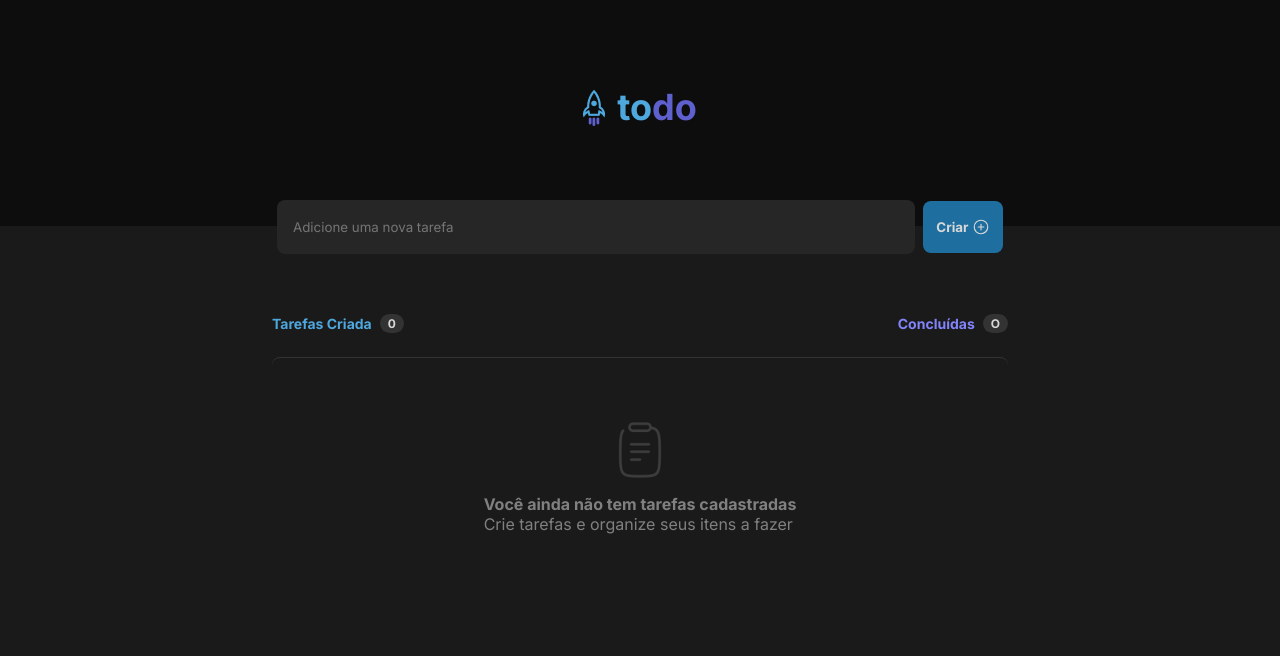
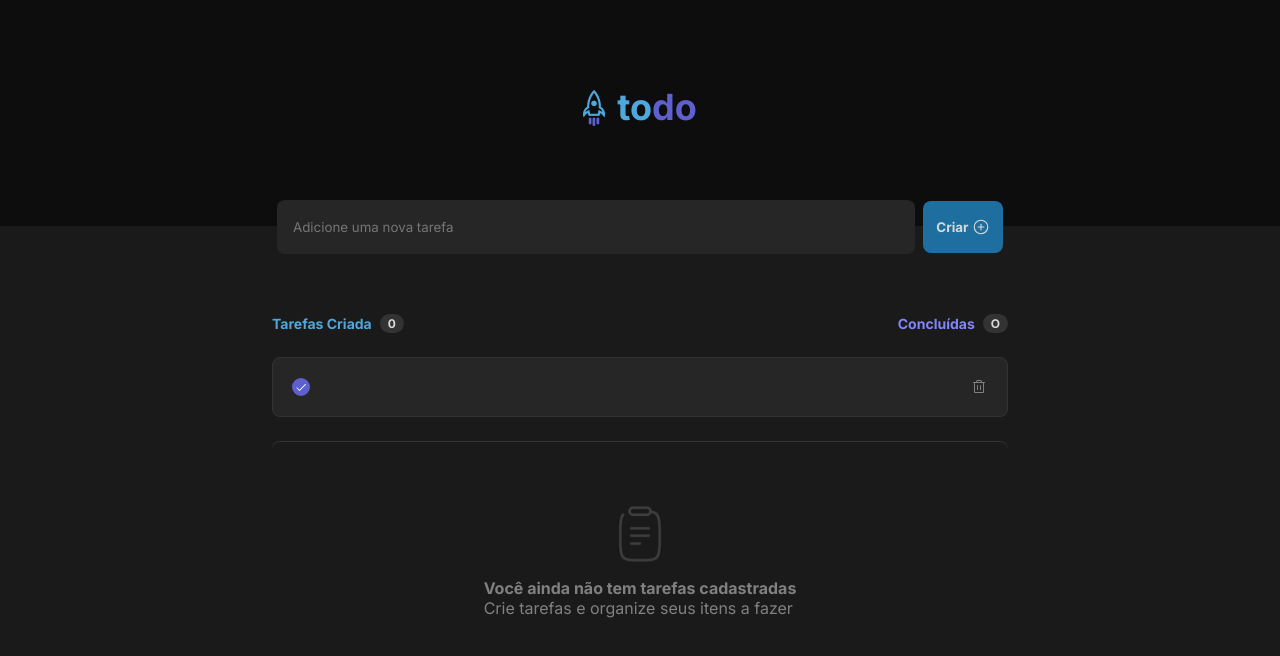
Before and after one commit to Alessandro0003/todo-list, a React (Vite) app: page / in a window 1280 px wide. Shown: the top 656 px of the page. Built offline with nearby package versions, Linux system fonts and the light colour scheme.

Commit message:
🔥 feat: creating component to tasks

```diff
--- a/src/App.tsx
+++ b/src/App.tsx
@@ -4,6 +4,13 @@ import styles from './App.module.css'
 import { Empty } from './components/list/Empty'
 import { ListHeader } from './components/list/ListHeader'
 import { ButtonAdd } from './components/ButtonAdd'
+import { Tasks } from './components/list/Tasks'
+
+export interface ITask {
+  id: number
+  text: string
+  isChecked: boolean
+}
 
 export function App() {
   return (
@@ -16,6 +23,8 @@ export function App() {
         </div>
         <div className={styles.center}>
           <ListHeader />
+          <Tasks />
+
           <Empty />
         </div>
       </section>
--- /dev/null
+++ b/src/components/list/Tasks.module.css
@@ -0,0 +1,94 @@
+.container {
+    display: flex;
+    flex: 1;
+    gap: 0.75rem;
+
+    align-items: center;
+    justify-content: space-between;
+
+    padding: 1rem;
+    border-radius: 8px;
+
+    background-color: var(--gray-500);
+    border: 1px solid var(--gray-400);
+}
+
+.container div {
+    display: flex;
+}
+
+.container label {
+    display: flex;
+    padding: 3px;
+    align-items: center;
+    gap: 0.75rem;
+}
+
+.container label input[type='checkbox'] {
+    display: none;
+}
+
+.checkbox {
+    border-radius: 100%;
+    height: 1.125rem;
+    width: 1.125rem;
+
+    transition: 0.2s all;
+
+    display: flex;
+    align-items: center;
+    justify-content: center;
+}
+
+.checkbox-unchecked {
+    border: 2px solid var(--blue-500);
+}
+
+.checkbox-unchecked:hover {
+    background-color: rgba(30, 111, 159, 0.2);
+}
+
+.checkbox-checked {
+    border: 2px solid var(--purple-700);
+    background-color: var(--purple-700);
+}
+
+.checkbox-checked:hover {
+    border: 2px solid var(--purple-500);
+    background-color: var(--purple-500);
+}
+
+.paragraph {
+    font-size: 0.875rem;
+    line-height: 140%;
+    user-select: none;
+
+    transition: 0.2s all;
+}
+
+.paragraph-checked {
+    text-decoration: line-through;
+    color: var(--gray-300);
+}
+
+.container button {
+    border: none;
+    background-color: transparent;
+    border-radius: 4px;
+
+    padding: 5px 4px 2px 4px;
+
+    transition: 0.2s background-color;
+}
+
+  container button line, .container button path {
+    transition: 0.2s fill;
+}
+
+.container button:hover {
+    background-color: var(--gray-400);
+}
+
+.container button:hover line, .container button:hover path {
+    fill: var(--red-700);
+}
--- /dev/null
+++ b/src/components/list/Tasks.tsx
@@ -0,0 +1,27 @@
+import styles from './Tasks.module.css'
+import { Trash, Check } from '@phosphor-icons/react'
+
+export function Tasks() {
+  const checkboxCheckedClassname =
+    styles['checkbox-checked'] ?? styles['checkbox-unchecked']
+  const paragraphCheckedClassname = styles['paragraph-checked']
+
+  return (
+    <div className={styles.container}>
+      <div>
+        <label htmlFor="checkbox">
+          <input readOnly type="checkbox" />
+          <span className={`${styles.checkbox} ${checkboxCheckedClassname}`}>
+            <Check size={12} color="#ffff" />
+          </span>
+          <p
+            className={`${styles.paragraph}  ${paragraphCheckedClassname}`}
+          ></p>
+        </label>
+      </div>
+      <button>
+        <Trash size={16} color="#808080" />
+      </button>
+    </div>
+  )
+}
```
